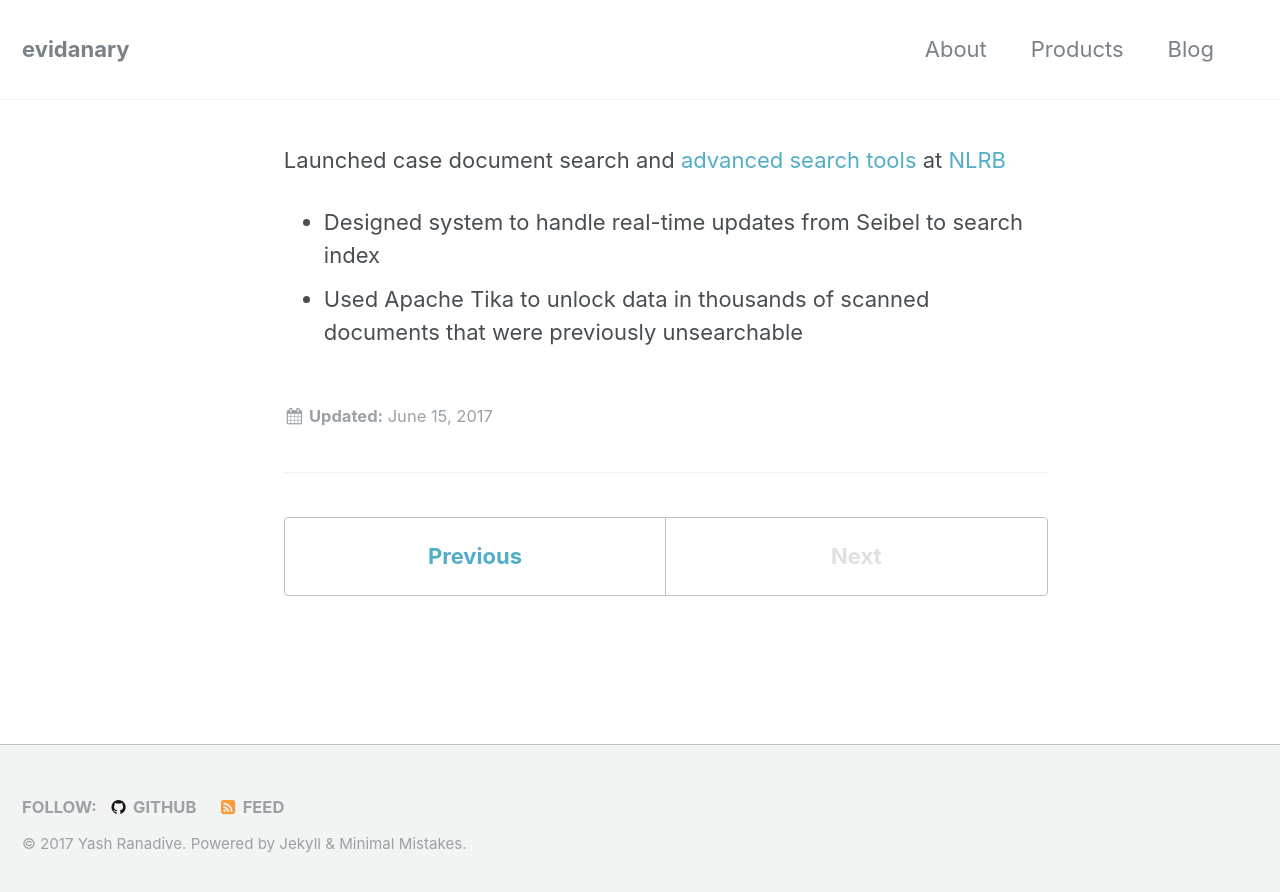
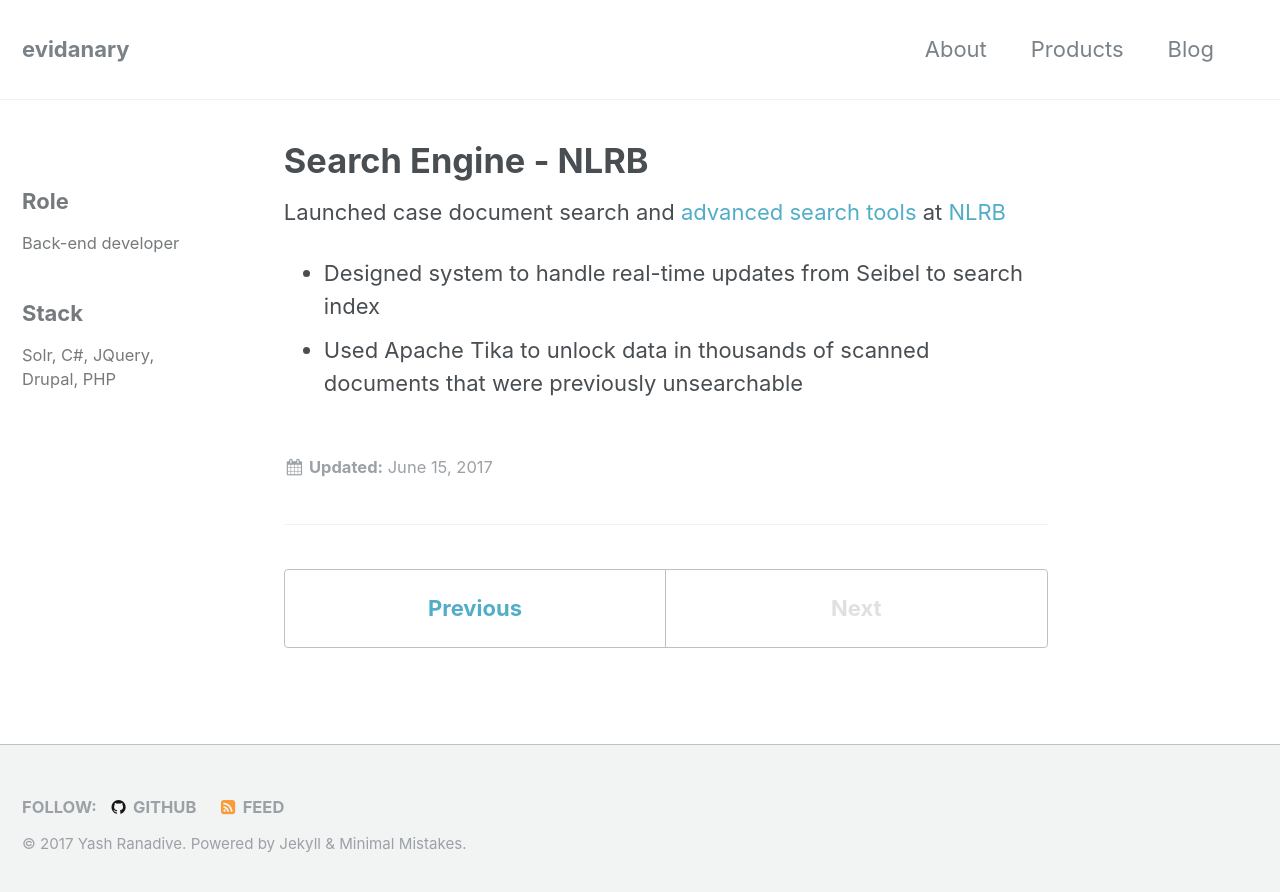
Before and after one commit to evidanary/evidanary.github.io, a Jekyll site: the page built from _portfolio/6_nlrb_search.md, in a window 1280 px wide. Shown: the top 892 px of the page. Built offline with Jekyll 4.4.1, drawn with Linux system fonts in a browser that asks for light colours.

Commit message:
Fixing bug in NLRB

```diff
--- a/_portfolio/6_nlrb_search.md
+++ b/_portfolio/6_nlrb_search.md
@@ -1,6 +1,6 @@
 ---
 title: "Search Engine - NLRB"
-excerpt: "Architected Solr search strategy (2010-11)
+excerpt: "Architected Solr search strategy (2010-11)"
 header:
 #   image: /assets/images/greppage-identity.jpg
   teaser: /assets/images/nlrb-search-identity-th.jpg
```
Also changed, not shown: _portfolio/5_nlrb_e_filing.md (+1 -1 lines).
